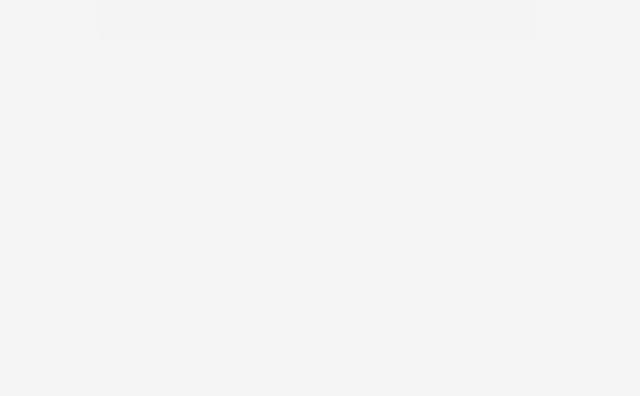
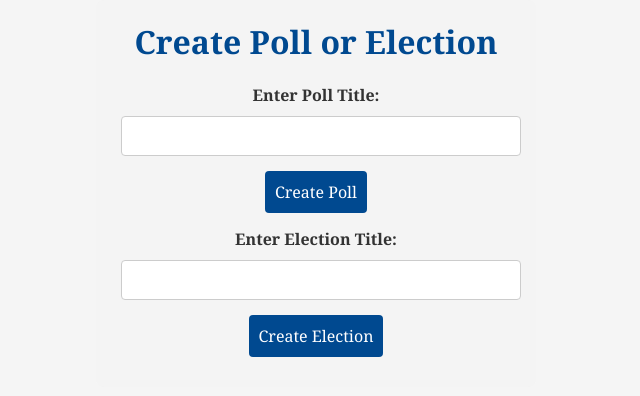
Before and after one commit to nobles-blockchain/NoblesDAOClient, a React (Create React App) app: page /create-poll in a window 1280 px wide. Before the commit this address had no page. Shown: the top 396 px of the page, without its empty margins (324-964 px from the left). Built offline with nearby package versions, Linux system fonts and the light colour scheme.

Commit message:
create poll page

```diff
--- a/src/App.js
+++ b/src/App.js
@@ -1,18 +1,27 @@
 import CreateAccount from "./Components/CreateAccount/CreateAccount"
 import Homepage from "./Components/Homepage/Homepage";
 import LoginPage from "./Components/Login-Page/Login";
+import CreatePoll from "./Components/CreatePoll/CreatePoll";
 import React from 'react';
 import { BrowserRouter as Router, Routes, Route } from 'react-router-dom';
 
 function App() {
+  const handleCreatePoll = (pollTitle) => {
+    console.log(`Creating poll with title: ${pollTitle}`);
+  };
+
+  const handleCreateElection = (electionTitle) => {
+    console.log(`Creating election with title: ${electionTitle}`);
+  };
+
   return (
     <Router>
       <div>
         <Routes>
-          {/* Define the route for creating an account */}
           <Route path="/create-account" element={<CreateAccount />} />
           <Route path="/home-page" element={<Homepage/>} />
           <Route path="/login" element={<LoginPage />} />
+          <Route path="/create-poll" element={<CreatePoll onCreatePoll={handleCreatePoll} onCreateElection={handleCreateElection}/>} />
         </Routes>
       </div>
     </Router>
--- /dev/null
+++ b/src/Components/CreatePoll/CreatePoll.css
@@ -0,0 +1,96 @@
+@import url('https://fonts.googleapis.com/css2?family=Roboto:wght@400;700&display=swap');
+
+body, html {
+  margin: 0;
+  padding: 0;
+  font-family: 'Roboto', sans-serif;
+  background-color: #f5f5f5;
+  color: #333333;
+}
+
+.create-poll-election-page {
+  max-width: 700px;
+  margin: 20px auto;
+  padding: 20px;
+  background: #fff;
+  border-radius: 10px;
+  box-shadow: 0 4px 8px rgba(0, 0, 0, 0.1);
+}
+
+h1, h2 {
+  text-align: center;
+  margin-bottom: 20px;
+}
+
+h1 {
+  font-size: 36px;
+  color: #003366;
+}
+
+h2 {
+  font-size: 28px;
+  color: #0059b3;
+}
+
+.form-container, .options-container {
+  padding: 20px;
+}
+
+label {
+  display: block;
+  font-weight: bold;
+  margin-bottom: 5px;
+  color: #003366;
+}
+
+input {
+  width: 100%;
+  padding: 10px;
+  margin-bottom: 10px;
+  border: 1px solid #ccc;
+  border-radius: 4px;
+  box-sizing: border-box;
+}
+
+button {
+  padding: 10px 20px;
+  font-size: 18px;
+  font-weight: bold;
+  border: none;
+  border-radius: 30px;
+  cursor: pointer;
+  transition: background-color 0.3s, transform 0.3s;
+}
+
+.btn-create, .btn-add, .btn-submit, .btn-back {
+  background-color: #003366;
+  color: white;
+  width: 100%;
+  margin-top: 10px;
+}
+
+.btn-create:hover, .btn-add:hover, .btn-submit:hover, .btn-back:hover {
+  background-color: #0059b3;
+  transform: scale(1.05);
+}
+
+.btn-delete {
+  background-color: transparent;
+  color: red;
+  font-weight: bold;
+  cursor: pointer;
+  border: none;
+  margin-left: 8px;
+}
+
+.error {
+  color: red;
+  font-weight: bold;
+}
+
+.option-row {
+  display: flex;
+  align-items: center;
+  gap: 10px;
+  margin-bottom: 10px;
+}
--- /dev/null
+++ b/src/Components/CreatePoll/CreatePoll.js
@@ -0,0 +1,182 @@
+import React, { useState } from 'react';
+
+function CreatePollElectionPage({ onCreatePoll, onCreateElection }) {
+  const [newPollTitle, setNewPollTitle] = useState('');
+  const [newElectionTitle, setNewElectionTitle] = useState('');
+  const [pollError, setPollError] = useState('');
+  const [electionError, setElectionError] = useState('');
+  const [showPollOptions, setShowPollOptions] = useState(false);
+  const [showElectionOptions, setShowElectionOptions] = useState(false);
+  const [pollOptions, setPollOptions] = useState(['', '']); // Two initial empty poll options
+  const [electionOptions, setElectionOptions] = useState(['', '']); // Two initial empty election options
+
+  const handleCreatePoll = () => {
+    if (newPollTitle.trim() === '') {
+      setPollError('Please enter a poll title.');
+    } else {
+      setPollError('');
+      setShowPollOptions(true); // Show poll options after creating the poll
+      setShowElectionOptions(false); // Hide election options
+    }
+  };
+
+  const handleCreateElection = () => {
+    if (newElectionTitle.trim() === '') {
+      setElectionError('Please enter an election title.');
+    } else {
+      setElectionError('');
+      setShowElectionOptions(true); // Show election options after creating the election
+      setShowPollOptions(false); // Hide poll options
+    }
+  };
+
+  const handlePollOptionChange = (index, value) => {
+    const newOptions = [...pollOptions];
+    newOptions[index] = value;
+    setPollOptions(newOptions);
+  };
+
+  const handleElectionOptionChange = (index, value) => {
+    const newOptions = [...electionOptions];
+    newOptions[index] = value;
+    setElectionOptions(newOptions);
+  };
+
+  const deletePollOption = (index) => {
+    // Ensure that the first two options cannot be deleted
+    if (index > 1) {
+      const newOptions = pollOptions.filter((_, i) => i !== index);
+      setPollOptions(newOptions);
+    }
+  };
+
+  const deleteElectionOption = (index) => {
+    // Ensure that the first two options cannot be deleted
+    if (index > 1) {
+      const newOptions = electionOptions.filter((_, i) => i !== index);
+      setElectionOptions(newOptions);
+    }
+  };
+
+  const addPollOption = () => {
+    setPollOptions([...pollOptions, '']);
+  };
+
+  const addElectionOption = () => {
+    setElectionOptions([...electionOptions, '']);
+  };
+
+  const handleSubmitPoll = () => {
+    const validOptions = pollOptions.filter(option => option.trim() !== '');
+    if (newPollTitle.trim() === '' || validOptions.length === 0) {
+      setPollError('Please enter a poll title and at least one option.');
+      return;
+    }
+    setPollError('');
+    onCreatePoll({ title: newPollTitle, options: validOptions });
+    setNewPollTitle('');
+    setPollOptions(['', '']); // Reset options
+    setShowPollOptions(false); // Hide options after submitting
+  };
+
+  const handleSubmitElection = () => {
+    const validOptions = electionOptions.filter(option => option.trim() !== '');
+    if (newElectionTitle.trim() === '' || validOptions.length === 0) {
+      setElectionError('Please enter an election title and at least one option.');
+      return;
+    }
+    setElectionError('');
+    onCreateElection({ title: newElectionTitle, options: validOptions });
+    setNewElectionTitle('');
+    setElectionOptions(['', '']); // Reset options
+    setShowElectionOptions(false); // Hide options after submitting
+  };
+
+  const handleBack = () => {
+    setShowPollOptions(false);
+    setShowElectionOptions(false);
+  };
+
+  return (
+    <div className="create-poll-election-page">
+      <h1>Create Poll or Election</h1>
+      {!showPollOptions && !showElectionOptions && (
+        <>
+          <div>
+            <label htmlFor="newPollTitle">Enter Poll Title:</label>
+            <input
+              id="newPollTitle"
+              type="text"
+              value={newPollTitle}
+              onChange={(e) => setNewPollTitle(e.target.value)}
+            />
+            <button onClick={handleCreatePoll}>Create Poll</button>
+            {pollError && <p style={{ color: 'red' }}>{pollError}</p>}
+          </div>
+          <div>
+            <label htmlFor="newElectionTitle">Enter Election Title:</label>
+            <input
+              id="newElectionTitle"
+              type="text"
+              value={newElectionTitle}
+              onChange={(e) => setNewElectionTitle(e.target.value)}
+            />
+            <button onClick={handleCreateElection}>Create Election</button>
+            {electionError && <p style={{ color: 'red' }}>{electionError}</p>}
+          </div>
+        </>
+      )}
+
+      {(showPollOptions || showElectionOptions) && (
+        <>
+          <button onClick={handleBack} style={{ cursor: 'pointer', marginBottom: '10px' }}>← Back</button>
+          {showPollOptions && (
+            <div className="poll-options">
+              <h2>Enter Poll Options</h2>
+              {pollOptions.map((option, index) => (
+                <div key={index} style={{ display: 'flex', alignItems: 'center' }}>
+                  <label htmlFor={`poll-option-${index}`}>Option {String.fromCharCode(65 + index)}:</label>
+                  <input
+                    id={`poll-option-${index}`}
+                    type="text"
+                    value={option}
+                    onChange={(e) => handlePollOptionChange(index, e.target.value)}
+                  />
+                  {index > 1 && (
+                    <button onClick={() => deletePollOption(index)} style={{ marginLeft: '8px', color: 'red', cursor: 'pointer' }}>X</button>
+                  )}
+                </div>
+              ))}
+              <button onClick={addPollOption}>Add Option</button>
+              <button onClick={handleSubmitPoll}>Submit Poll</button>
+            </div>
+          )}
+
+          {showElectionOptions && (
+            <div className="election-options">
+              <h2>Enter Election Options</h2>
+              {electionOptions.map((option, index) => (
+                <div key={index} style={{ display: 'flex', alignItems: 'center' }}>
+                  <label htmlFor={`election-option-${index}`}>Option {String.fromCharCode(65 + index)}:</label>
+                  <input
+                    id={`election-option-${index}`}
+                    type="text"
+                    value={option}
+                    onChange={(e) => handleElectionOptionChange(index, e.target.value)}
+                  />
+                  {index > 1 && (
+                    <button onClick={() => deleteElectionOption(index)} style={{ marginLeft: '8px', color: 'red', cursor: 'pointer' }}>X</button>
+                  )}
+                </div>
+              ))}
+              <button onClick={addElectionOption}>Add Option</button>
+              <button onClick={handleSubmitElection}>Submit Election</button>
+            </div>
+          )}
+        </>
+      )}
+    </div>
+  );
+}
+
+export default CreatePollElectionPage;
--- a/src/Components/Homepage/Homepage.js
+++ b/src/Components/Homepage/Homepage.js
@@ -1,4 +1,5 @@
 import React, { useState } from 'react';
+import { Link } from 'react-router-dom';
 import './Homepage.css';
 
 function Homepage() {
@@ -19,6 +20,11 @@ function Homepage() {
       <header className="header">
         <h1 className="title">Welcome to Dawg Polls</h1>
       </header>
+      <div className="create-your-own-section">
+        <Link to="/create-poll">
+          <button className="create-your-own-button">Create Your Own!</button>
+        </Link>
+      </div>
       <div className="content">
         <div className="polls-section">
           <h2 className="section-title">Current Polls</h2>
```
